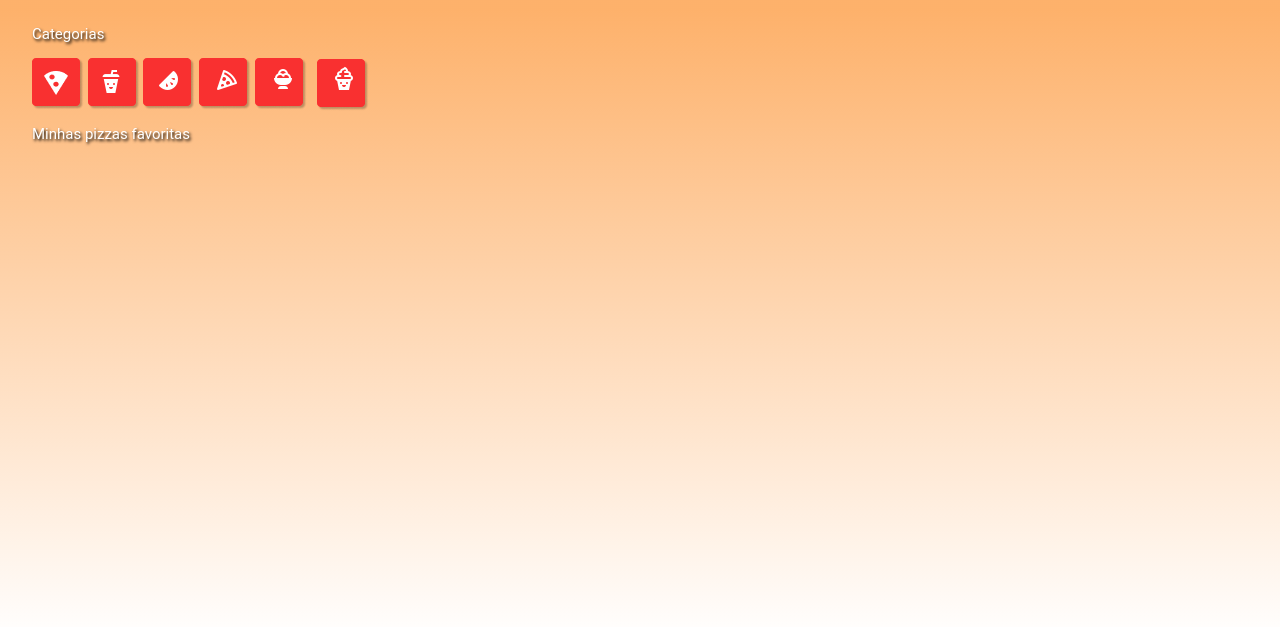
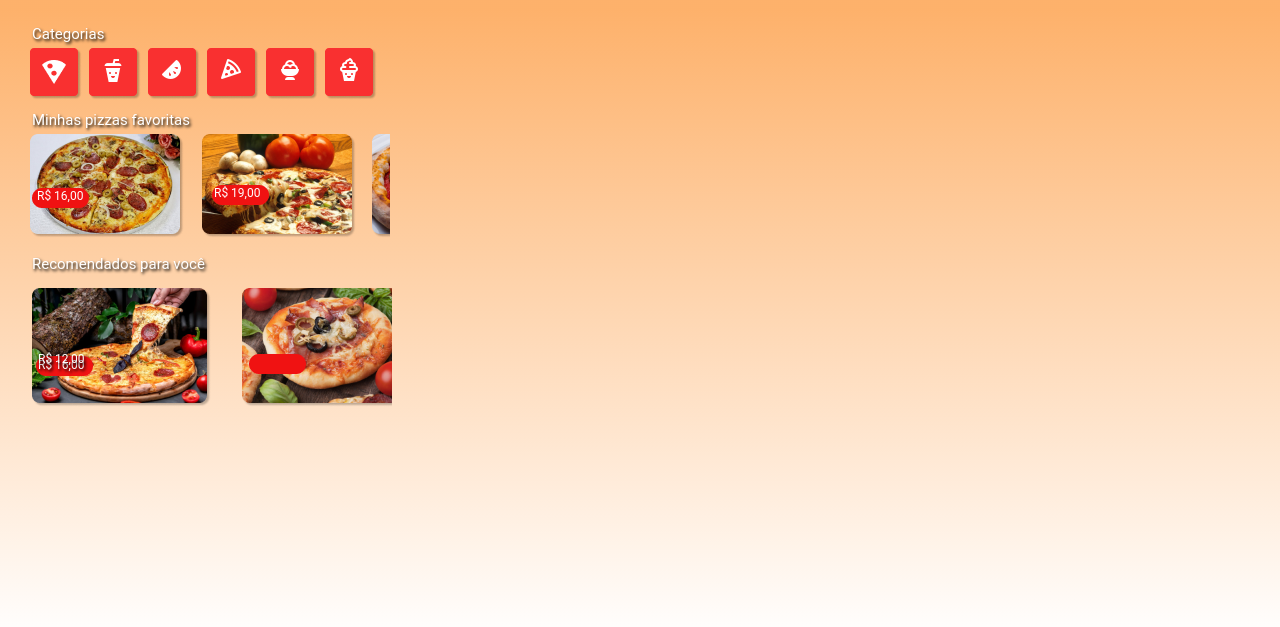
Before and after one commit to NycolleL/tony-pizzaria, a plain HTML site: page pages/home.html in a window 1280 px wide. Shown: the part 159-786 px from the top of the page. Drawn offline with Linux system fonts and the light colour scheme.

Commit message:
em andamento

```diff
--- a/pages/home.css
+++ b/pages/home.css
@@ -61,52 +61,144 @@ body::after{
     font-size: 15px;
 }
 
-.quadrado6 {
+.quadrados {
     display: flex;
-    margin-left: 285px;
-    margin-top: -55px;
+    margin-left: -2px;
+    margin-top: -10px;
+    gap: 7px;
 }
 
 .pizzasalgada {
     display: flex;
     margin-top: -40px;
-    margin-left: 12px;
+    margin-left: 10px;
 }
 
 .bebidas {
     display: flex;
     margin-top: -25px;
-    margin-left: 67px;
+    margin-left: 69px;
 }
 
 .frutas {
     display: flex;
     margin-top: -25px;
-    margin-left: 125px;
+    margin-left: 128px;
 }
 
 .pizzadoce {
     display: flex;
     margin-top: -25px;
-    margin-left: 183px;
+    margin-left: 187px;
 }
 
 .sorvete {
     display: flex;
-    margin-top: -25px;
-    margin-left: 239px;
+    margin-top: -23px;
+    margin-left: 246px;
 }
 
 .bolos {
     display: flex;
     margin-top: -25px;
-    margin-left: 300px;
+    margin-left: 305px;
 }
 
 .favoritas {
     color: white;
     text-shadow: black 0.1em 0.1em 0.2em;
+    font-size: 15px;
+    margin-top: 30px;
+}
+
+.fav1 {
     display: flex;
+    margin-top: -10px;
+    margin-left: -2px;
+}
+
+.fav2 {
+    display: flex;
+    margin-top: -104px;
+    margin-left: 170px;
+}
+
+.fav3 {
+    display: flex;
+    margin-top: -104px;
+    margin-left: 340px;
+}
+
+.preco {
+    margin-top: -45px;
+}
+
+.preco p {
+    color: #fff;
+    display: flex;
+    font-size: 12px;
+    margin-top: -23px;
+    margin-left: 5px;
+}
+
+.preco2 {
+    margin-left: 90px;
+    margin-top: -25px;
+}
+
+.preco2 p {
+    margin-left: 92px;
+}
+
+.recomendados {
+    color: #fff;
+    text-shadow: black 0.1em 0.1em 0.2em;
     font-size: 15px;
-    margin-top: 20px;
+    margin-top: 55px;
 }
+
+/* pizza2 recomendada */
+.rec2 {
+    display: flex;
+    margin-top: -123px;
+    margin-left: 210px;
+}
+
+.preco-rec {
+    margin-top: -45px;
+    margin-left: 2px;
+}
+
+.preco-rec p {
+    color: #fff;
+    font-size: 12px;
+    margin-top: -22px;
+    margin-left: 4px;
+}
+
+.preco-rec2 {
+    display: flex;
+    margin-left: 215px;
+    margin-top: -30px;
+}
+
+.preco-rec2 p {
+    display: flex;
+    margin-left: 215px;
+}
+
+/* .barra {
+    color: #F27706;
+    width: 360px;
+    height: 59px;
+} */
+
+/* .sombra {
+    background: #0000008C;
+    width: 112px;
+    height: 360px;
+    margin-top: 300px;
+    left: 23px;
+    border-radius: 0px, 0px, 0px, 8px;
+    z-index: 1;
+} */
--- a/pages/home.html
+++ b/pages/home.html
@@ -23,13 +23,16 @@
     <main>
         <div class="categorias">
             <p>Categorias</p>
+                <div class="quadrados">
             <img src="./img/Rectangle 8.png" class="quadrado1" alt="quadrado1">
             <img src="./img/Rectangle 8.png" alt="quadrado2" class="quadrado2">
             <img src="./img/Rectangle 8.png" alt="quadrado3" class="quadrado3">
             <img src="./img/Rectangle 8.png" alt="quadrado4" class="quadrado4">
             <img src="./img/Rectangle 8.png" alt="quadrado5" class="quadrado5">
             <img src="./img/Rectangle 8.png" alt="quadrado6" class="quadrado6">
+            </div>
         </div>
+
         <div class="conteudo-quadrado">
             <img src="./img/Vector (1).png" alt="salgada" class="pizzasalgada">
             <img src="./img/Kawaii Soda.png" alt="bebidas" class="bebidas">
@@ -40,10 +43,34 @@
         </div>
         <div class="favoritas">
             <p>Minhas pizzas favoritas</p>
+            <img src="./img/pizza1.png" alt="fav1" class="fav1">
+            <img src="./img/pizza2.png" alt="fav2" class="fav2">
+            <img src="./img/pizza3.png" alt="fav3" class="fav3">
         </div>
+        <div class="preco">
+            <img src="./img/preco.png" alt="preco" class="preco">
+            <p>R$ 16,00</p>
+            <div class="preco2">
+                <img src="./img/preco.png" alt="preco2" class="preco2">
+                <p>R$ 19,00</p>
+            </div>
+        </div>
+        <div class="recomendados">
+            <p>Recomendados para você</p>
+            <img src="./img/rec1.png" alt="rec1" class="rec1">
+            <img src="./img/rec2.png" alt="rec2" class="rec2">
+                <div class="preco-rec">
+                    <img src="./img/preco.png" alt="preco-rec" class="preco-rec">
+                    <p>R$ 16,00</p>
+                    <img src="./img/preco.png" alt="preco-rec2" class="preco-rec2">
+                    <p>R$ 12,00</p>
+                </div>
+        </div>
+
+
     </main>
     <footer>
-
+        <!-- <div class="barra"></div>         -->
     </footer>
 </body>
 </html>
```
Also changed, not shown: pages/img/pizza1.png (added), pages/img/pizza2.png (added), pages/img/pizza3.png (added), pages/img/preco.png (added), pages/img/rec1.png (added), pages/img/rec2.png (added).
